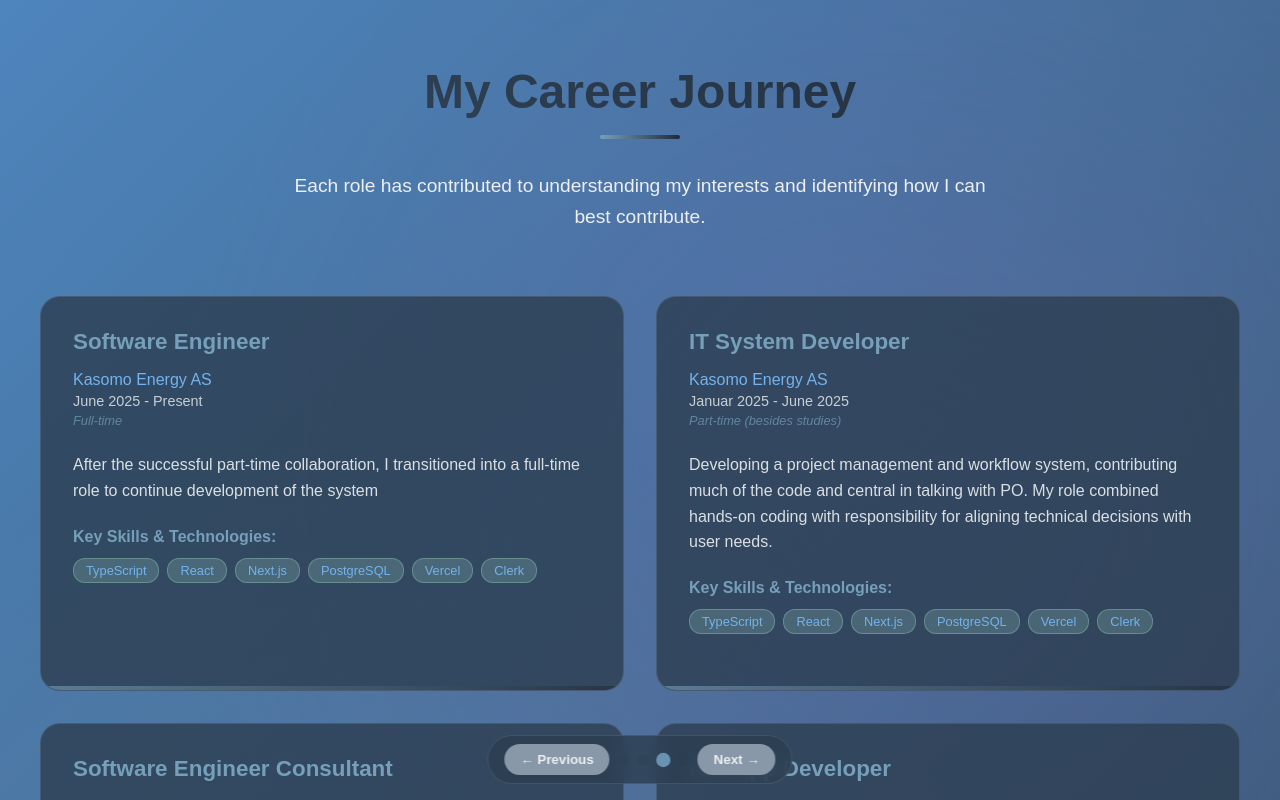
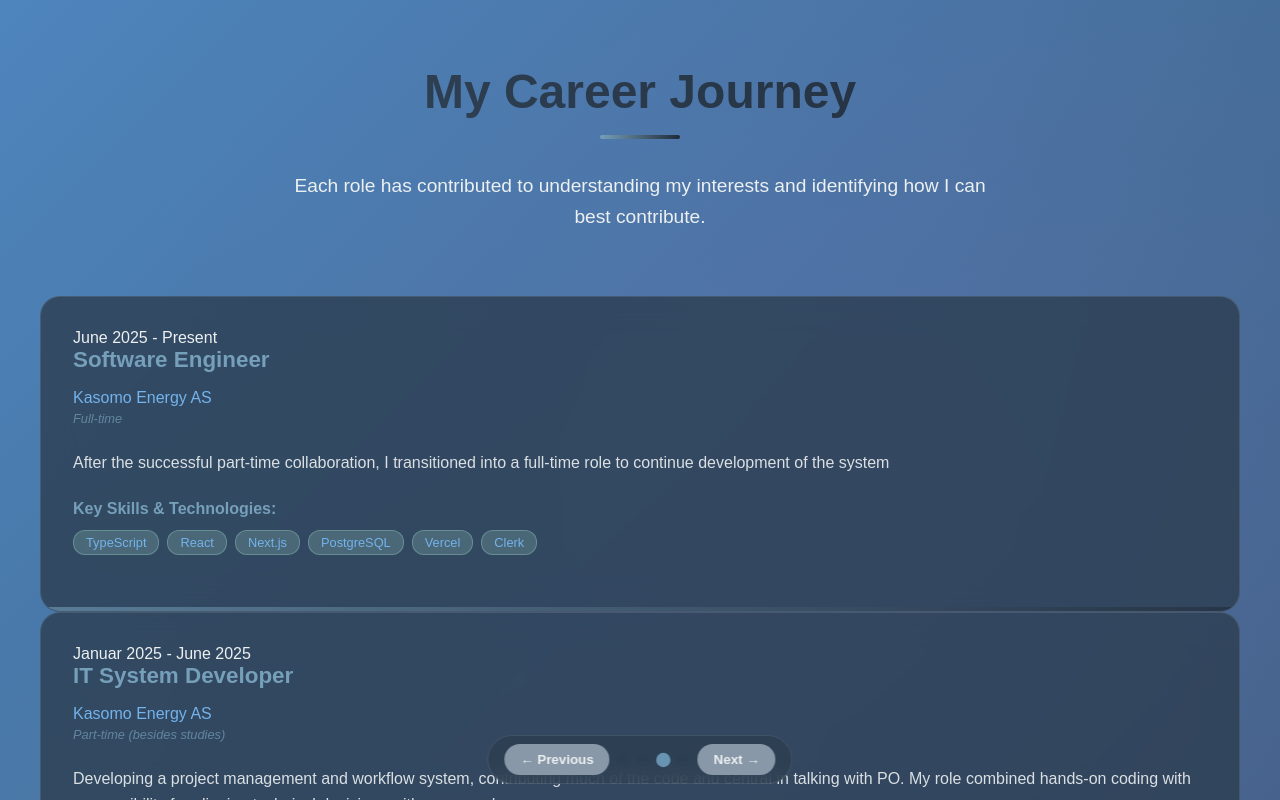
Before and after one commit to siljehtangen/portfolio, a Vue app: page / in a window 1280 px wide. Both pictures are taken after a click on the element 663 px from the left and 759 px from the top of the page. Built offline with nearby package versions, Linux system fonts and the light colour scheme.

Commit message:
feat: update MyCareer

```diff
--- a/src/components/MyCareer.vue
+++ b/src/components/MyCareer.vue
@@ -13,18 +13,23 @@
         </p>
       </div>
 
-      <div class="careers-grid">
+      <div class="timeline-container">
+        <div class="timeline-line"></div>
         <div
-          class="career-card"
+          class="timeline-item"
           v-for="(career, index) in careers"
           :key="index"
           :class="`career-${index + 1}`"
         >
+          <div class="timeline-node">
+            <div class="node-inner"></div>
+          </div>
+          <div class="career-card">
             <div class="card-header">
               <div class="job-info">
+                <div class="timeline-date">{{ career.duration }}</div>
                 <h3 class="card-title">{{ career.title }}</h3>
                 <p class="company">{{ career.company }}</p>
-              <p class="duration">{{ career.duration }}</p>
                 <p class="type">{{ career.type }}</p>
               </div>
             </div>
@@ -44,6 +49,7 @@
           </div>
         </div>
       </div>
+    </div>
   </section>
 </template>
 
```
Lines whose indentation alone changed are shown as unchanged.
